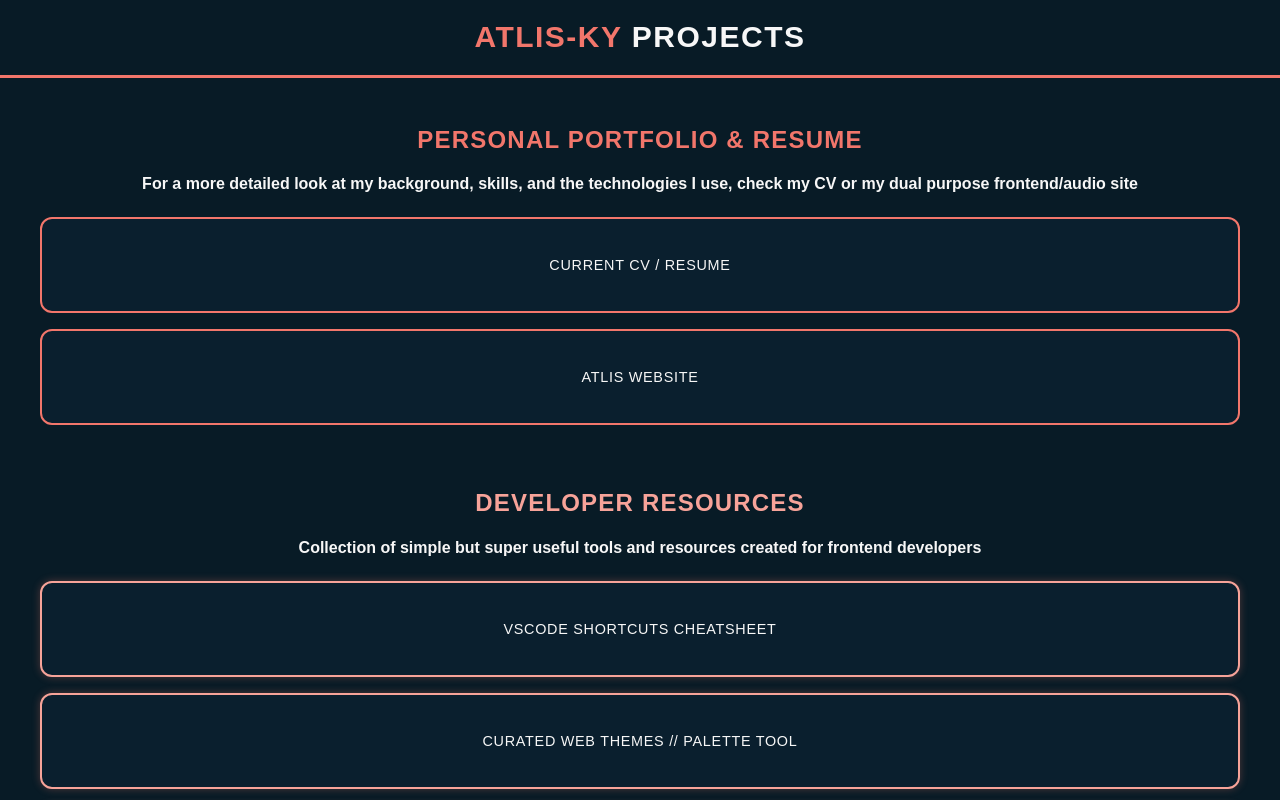
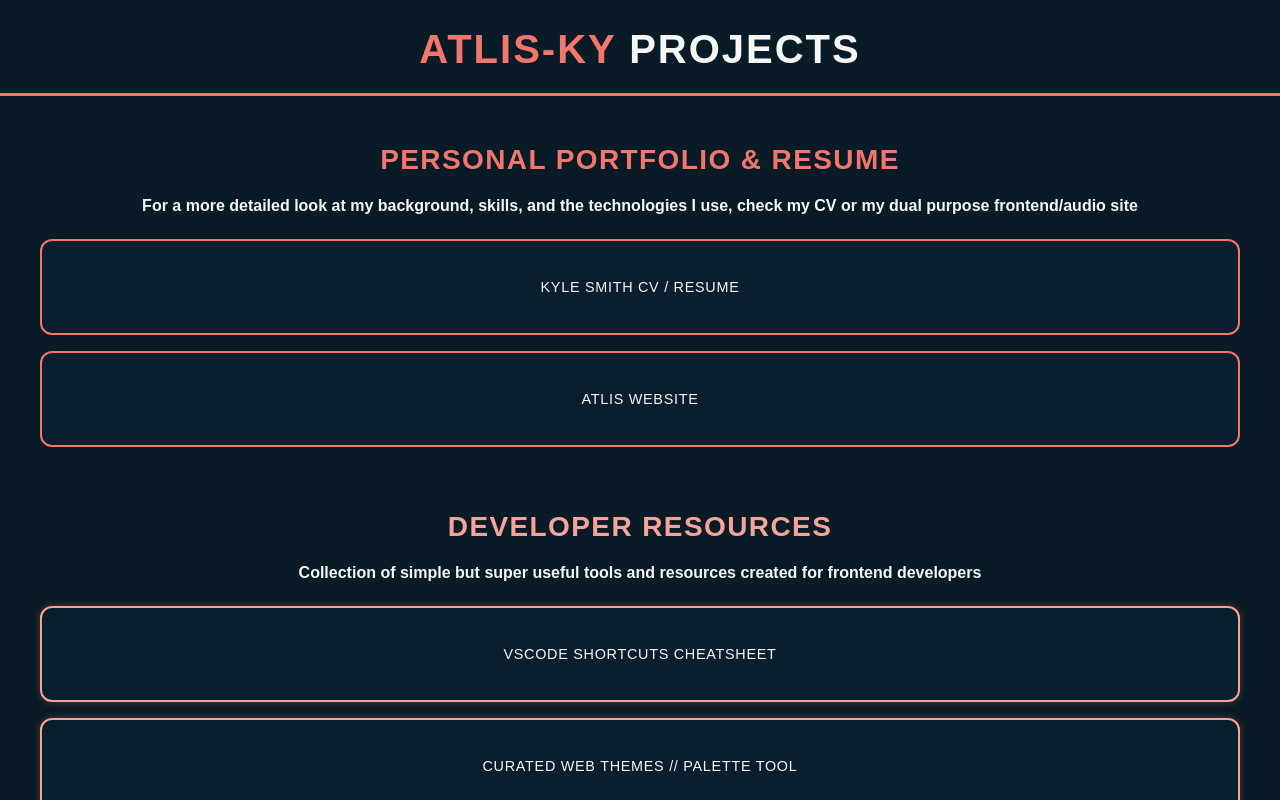
Before and after one commit to Atlis-Ky/frontend-portfolio, a React (Vite) app: page / in a window 1280 px wide. Shown: the top 800 px of the page. Built offline with nearby package versions, Linux system fonts and the light colour scheme; a web font is replaced by a local one.

Commit message:
css updates

```diff
--- a/src/components/ProjectList.jsx
+++ b/src/components/ProjectList.jsx
@@ -17,7 +17,7 @@ function ProjectList() {
             rel="noopener noreferrer"
             className="project-button"
           >
-            Current CV / Resume
+           Kyle Smith CV / Resume
           </a>
           <a
             href="https://atlis-portfolio.vercel.app/"
--- a/src/styles/Header.css
+++ b/src/styles/Header.css
@@ -21,8 +21,8 @@
 /* Basic styling to match previous look */
 .header h1 {
   font-family: "Special Gothic Expanded One", Arial, sans-serif;
-  font-size: 1.875rem;
-  font-weight: 600;
+  font-size: 2.5rem;
+  font-weight: bold;
   color: var(--main-text-light);
   text-transform: uppercase;
   letter-spacing: 0.05em;
--- a/src/styles/ProjectList.css
+++ b/src/styles/ProjectList.css
@@ -10,8 +10,8 @@
 
 .section-title {
   font-family: "Special Gothic Expanded One", Arial, sans-serif;
-  font-size: 1.5rem;
-  font-weight: 600;
+  font-size: 1.75rem;
+  font-weight: bold;
   text-transform: uppercase;
   letter-spacing: 0.05em;
   margin-bottom: 1rem;
```
